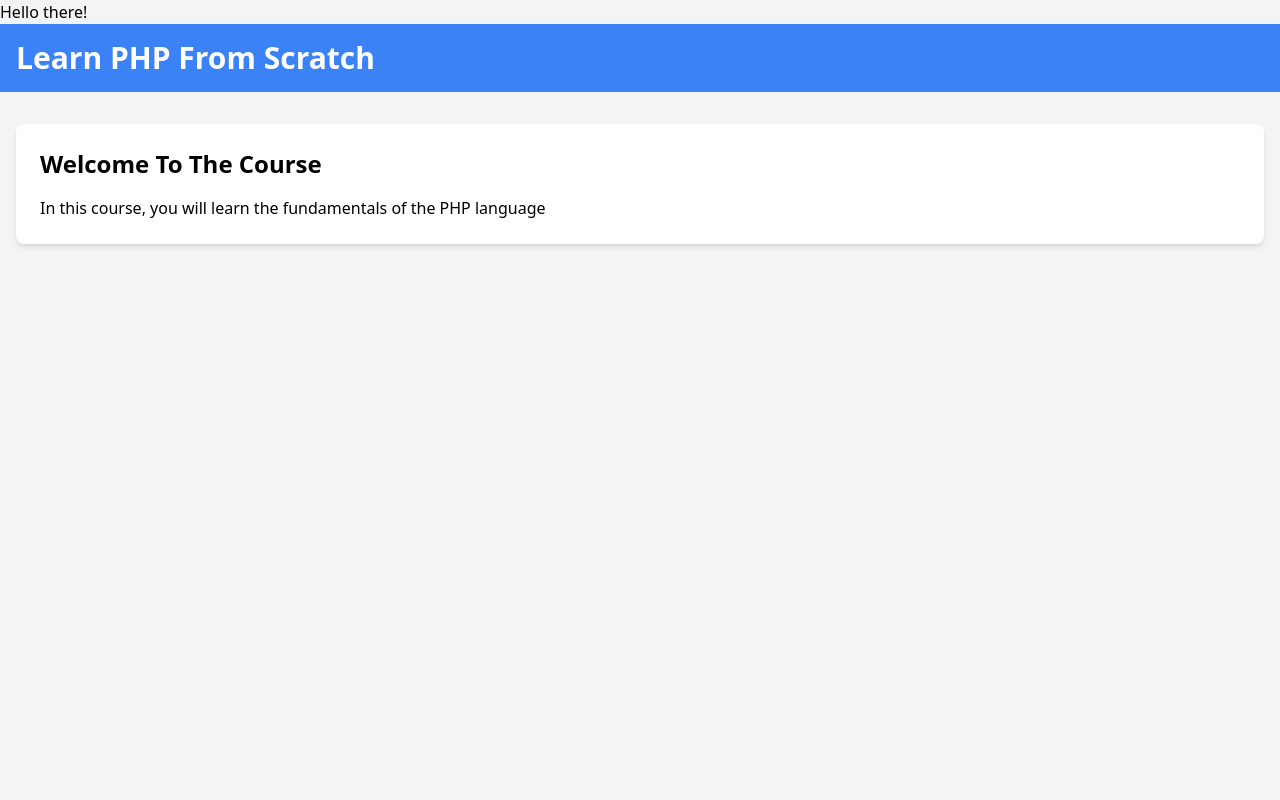
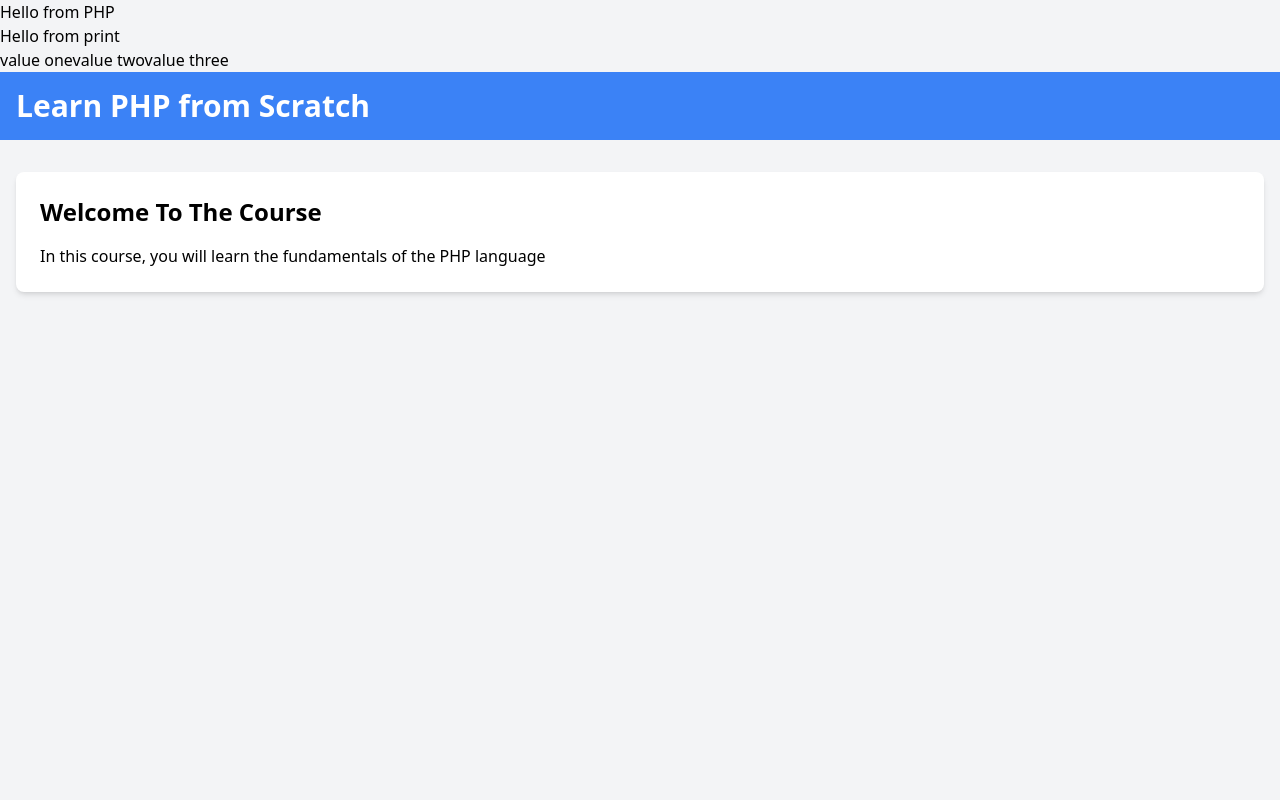
Before and after one commit to pratah/learn-php, a PHP site: page / in a window 1280 px wide. Run offline with PHP 8.4, Linux system fonts and the light colour scheme; some libraries are stand-ins or nearby versions.

Commit message:
Adding stuff

```diff
--- a/index.php
+++ b/index.php
@@ -1,5 +1,10 @@
 <?php
-    echo "Hello there!"
+    echo 'Hello from PHP';
+    echo '<br />';
+    print 'Hello from print';
+    echo '<br />';
+    echo 'value one' , 'value two', 'value three';
+
 ?>
 
 <!DOCTYPE html>
@@ -15,7 +20,7 @@
 <body class="bg-gray-100">
     <header class="bg-blue-500 text-white p-4">
         <div class="container mx-auto">
-            <h1 class="text-3xl font-semibold">Learn PHP From Scratch</h1>
+            <h1 class="text-3xl font-semibold"><?='Learn PHP from Scratch'?></h1>
         </div>
     </header>
     <div class="container mx-auto p-4 mt-4">
```
